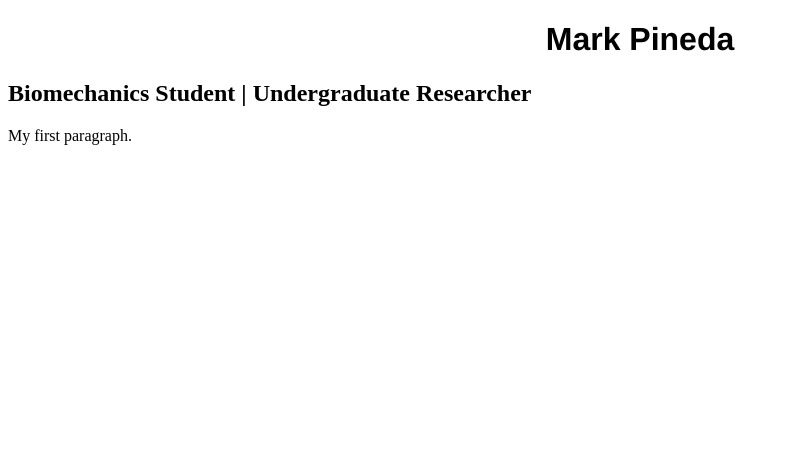
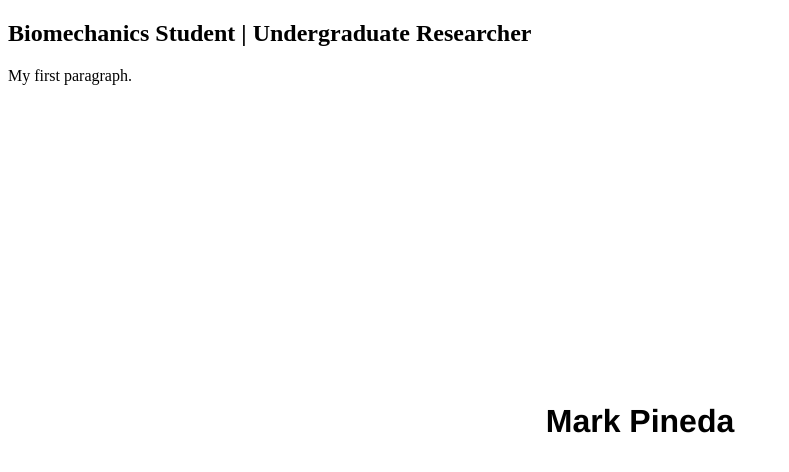
Before and after one commit to markpineda/markpineda.github.io, a plain HTML site: page index.html in a window 1280 px wide. Shown: the whole page, without its empty margins (0-789 px from the left). Drawn offline with Linux system fonts and the light colour scheme.

Commit message:
Update index.html

```diff
--- a/index.html
+++ b/index.html
@@ -6,6 +6,11 @@ h1 {
   color: black;
   font-family: helvetica;
   text-align: center;
+  position: absolute;
+    top: 50%;
+    left: 50%;
+    margin-right: -50%;
+    transform: translate(-50%, -50%) }
 }
 </style>
 
```
